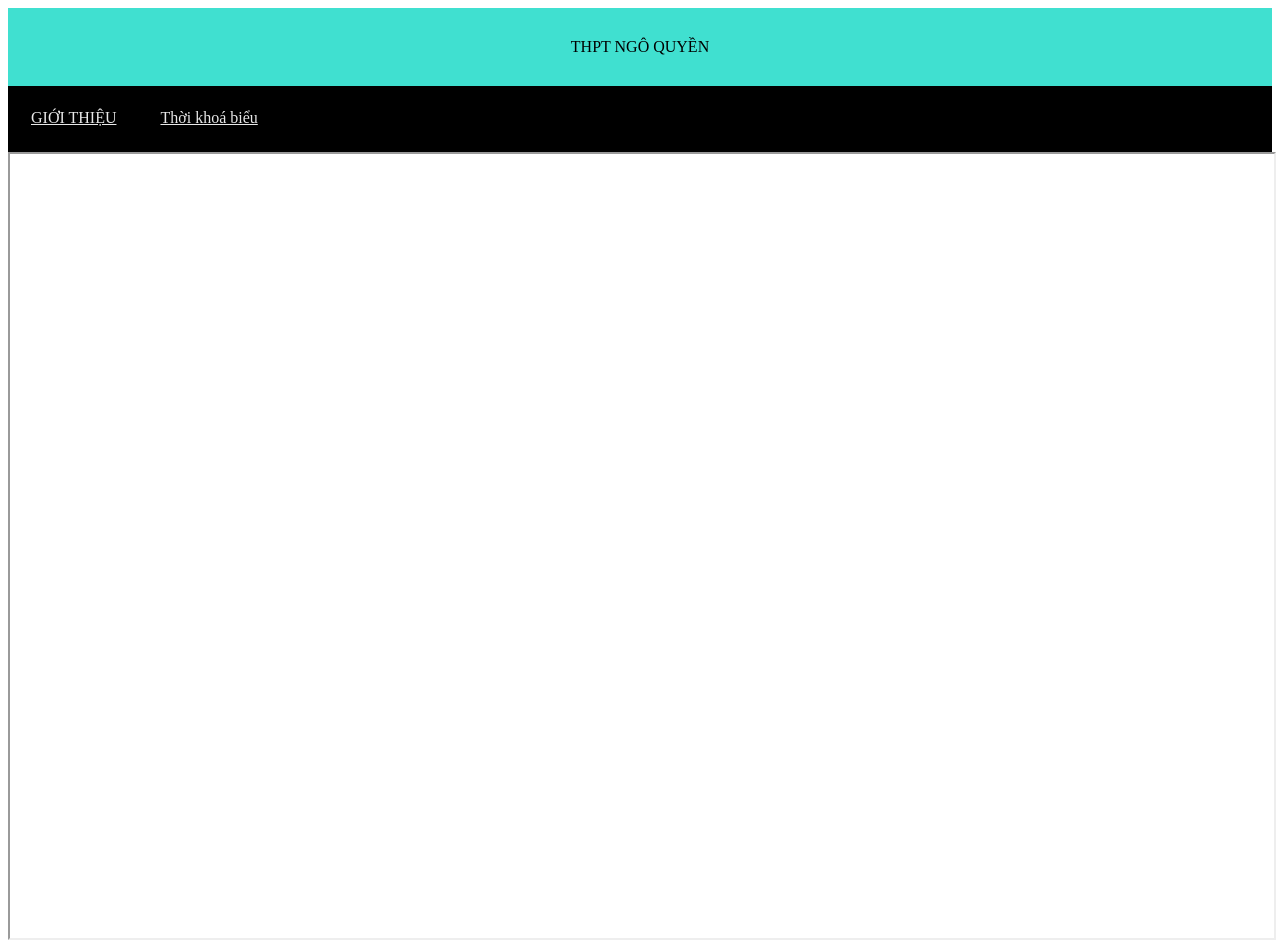
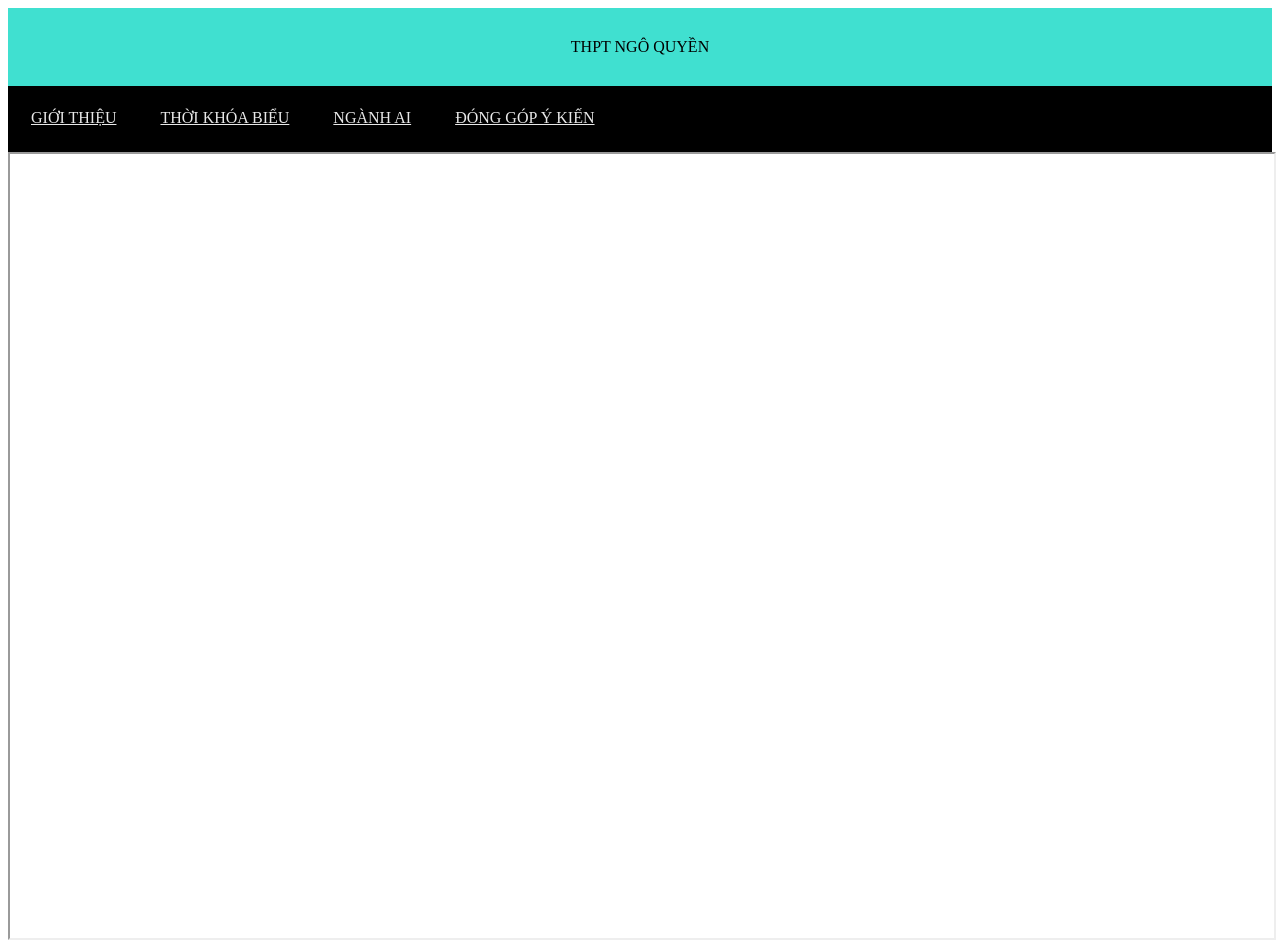
Before and after one commit to TranTriTrung/my-website, a plain HTML site: page index.html in a window 1280 px wide. Drawn offline with Linux system fonts and the light colour scheme.

Commit message:
Update index.html

```diff
--- a/index.html
+++ b/index.html
@@ -4,7 +4,7 @@
   <meta http-equiv="X-UA-Compatible" content="IE=edge">
   <meta name="viewport" content="width=device-width, initial-scale=1.0">
   <link rel="stylesheet" href="style.css">
-  <title>Document</title>
+  <title>BÀI CỦA TRUNG</title>
 </head>
 <body>
   <div class="phandau"> THPT NGÔ QUYỀN</div>
@@ -19,8 +19,18 @@
     </td>
       <td>
      <div class="box">
-     <a href="Contents/tkb.html" target="noidung"> Thời khoá biểu</a>
+     <a href="Contents/tkb.html" target="noidung"> THỜI KHÓA BIỂU</a>
      </div>
+      </td>
+        <td>
+     <div class="box">
+        <a href="Contents/AI.html" target="noidung"> NGÀNH AI</a>
+     </div>
+         </td>
+      <td>
+     <div class="box">
+           <a href="Contents/bai7_nv1.html" target="noidung"> ĐÓNG GÓP Ý KIẾN</a>
+      </div>
       </td>
 
       <tr>
@@ -31,5 +41,6 @@
   <div class="nd">
     <iframe name = "noidung" width="100%" height="100%"></iframe>
   </div>
+  <footer></footer>
 </body>
 </html>
```
